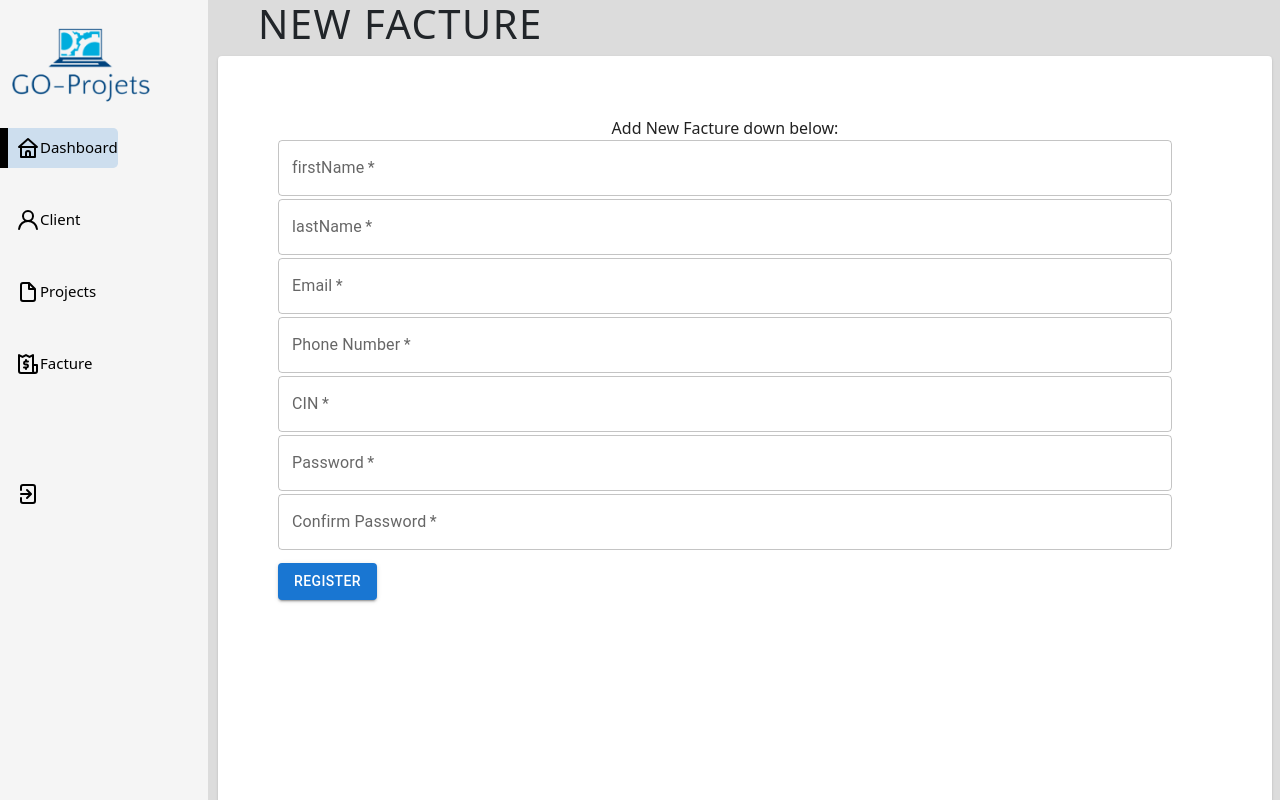
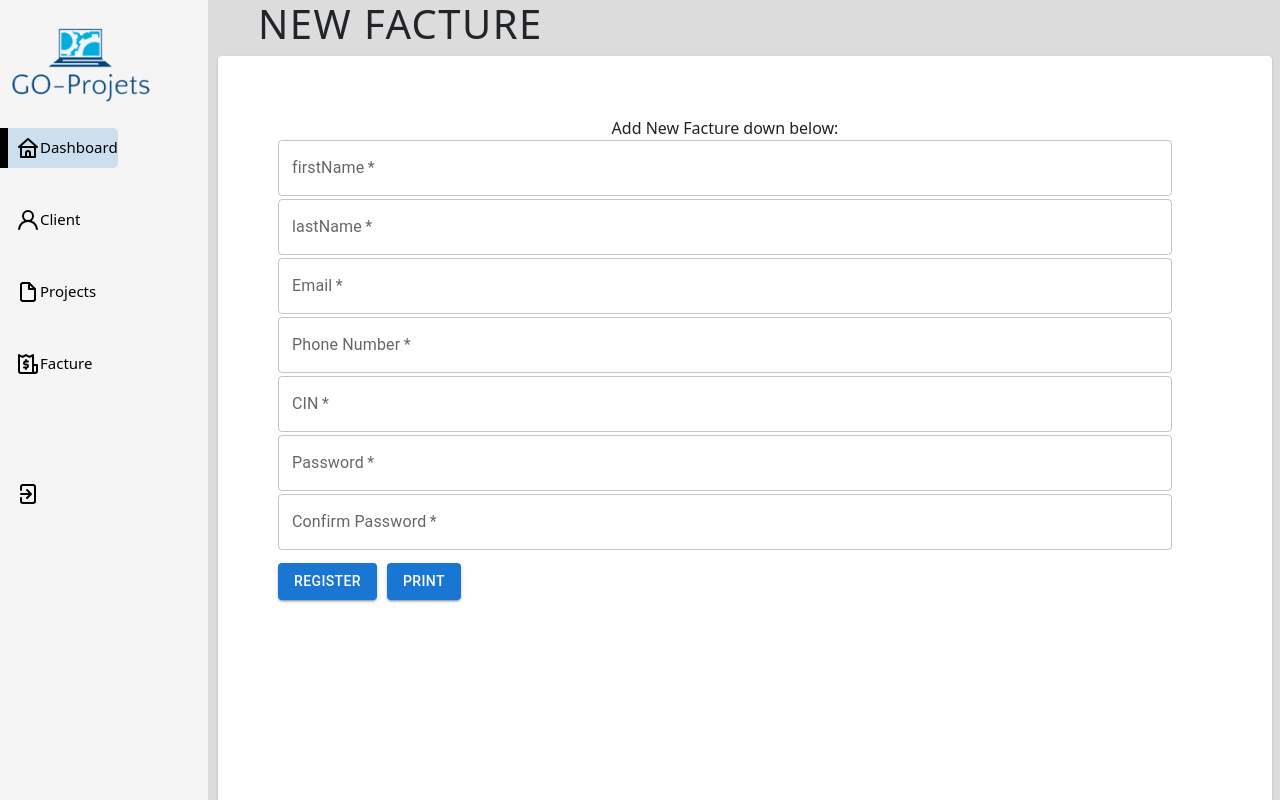
Before and after one commit to Meteo-Flagyl00/GO-Projets, a React (Create React App) app: page /NewFacture in a window 1280 px wide. Built offline with nearby package versions, Linux system fonts and the light colour scheme.

Commit message:
adding a cancel button, styling

```diff
--- a/src/components/pages/facture/btnAddFact/BtnAddFactureInd.js
+++ b/src/components/pages/facture/btnAddFact/BtnAddFactureInd.js
@@ -9,7 +9,7 @@ import * as Yup from "yup";
 
 const RegistrationForm = () => {
     const paperStyle = { height:'100vh', padding: '60px 100px 15px 60px', width: '100%', }
-    const btnStyle = { marginTop: 10 }
+    const btnStyle = { marginTop: 10 , marginRight: 10}
     const phoneRegExp=/^[0-9]{2}[0-9]{8}/
     const passwordRegExp=/^(?=.*?[A-Z])(?=.*?[a-z])(?=.*?[0-9])(?=.*?[#?!@$%^&*-]).{8,}$/
     const CIN= /^[A-Z][A-Z][0-9]/
@@ -116,6 +116,11 @@ const RegistrationForm = () => {
 
                             <Button type='submit' style={btnStyle} variant='contained'
                                 color='primary'>Register</Button>
+
+                            <Button typr="print"
+                            style={btnStyle}
+                            variant='contained'
+                            onClick={() => window.print()}>PRINT</Button>
                         </Form>
                     )}
                 </Formik>
```
